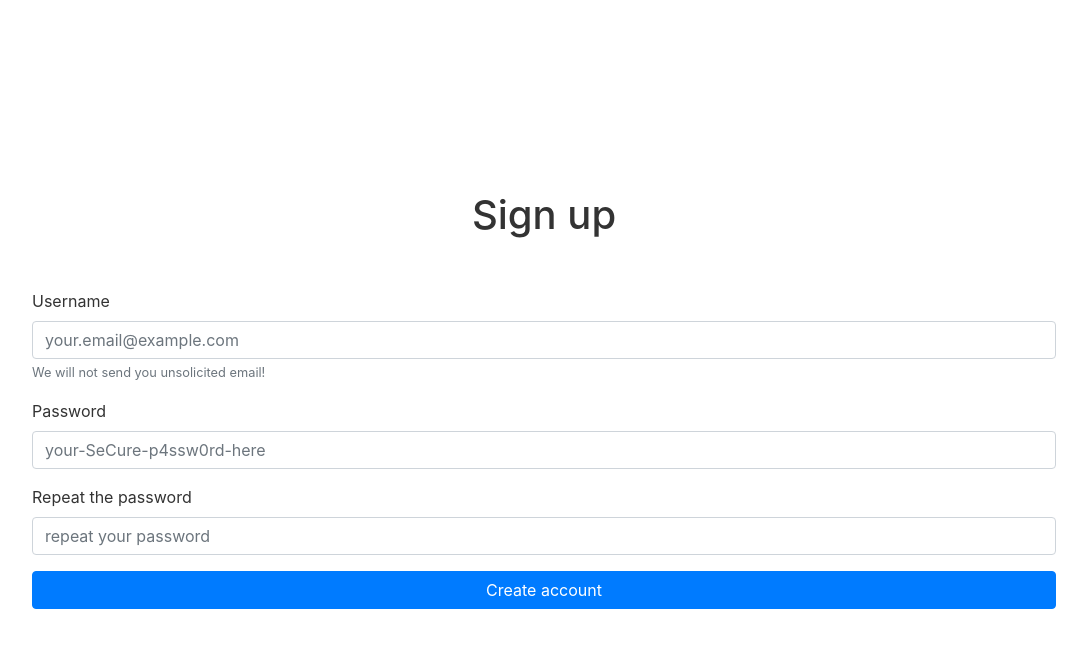
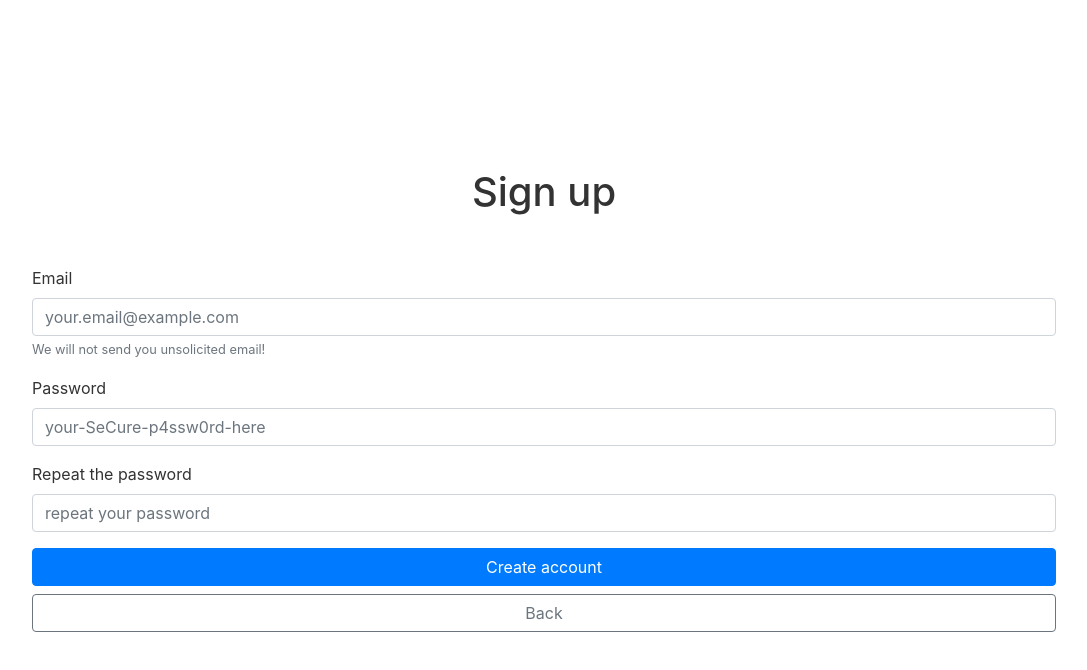
Before and after one commit to teekkari/staysane, a React (Create React App) app in the folder frontend/: page / in a window 1280 px wide. Both pictures are taken after a click on the button "Sign up". Shown: the top 670 px of the page, without its empty margins (96-1183 px from the left). Built offline with nearby package versions, Linux system fonts and the light colour scheme.

Commit message:
Added error handling to signup and form onchange handler and a back to login -button

```diff
--- a/frontend/src/components/authentication/Signup.js
+++ b/frontend/src/components/authentication/Signup.js
@@ -31,6 +31,12 @@ class Signup extends React.Component {
         }
     }
 
+    formChangeHandler = (event) => {
+        this.setState({
+            [event.target.attributes.id.value]: event.target.value
+        });
+    }
+
     register = (event) => {
         event.preventDefault();
 
@@ -42,9 +48,12 @@ class Signup extends React.Component {
 
         axios.put(API.baseUrl + API.authentication, data)
             .then( (response) => {
-                this.showSignupForm(false);
+                this.props.showSignupForm(false);
             })
             .catch( (error) => {
+                // if error.response defined => server responded with a specific error
+                if (error.response) {
+                    console.log(error.response);
 
                     let errorText = "";
                     switch(error.response.data) {
@@ -68,6 +77,9 @@ class Signup extends React.Component {
                         showError: true,
                         errorText: errorText
                     });
+                } else { // no error.response, it's probably unhandled promise
+                    console.log(error);
+                }
             });
     }
 
@@ -78,7 +90,7 @@ class Signup extends React.Component {
                 {this.displayError()}
                 <Form>
                     <Form.Group controlId="email">
-                        <Form.Label>Username</Form.Label>
+                        <Form.Label>Email</Form.Label>
                         <Form.Control type="email" placeholder="your.email@example.com" onChange={this.formChangeHandler}/>
                         <Form.Text className="text-muted">We will not send you unsolicited email!</Form.Text>
                     </Form.Group>
@@ -96,6 +108,11 @@ class Signup extends React.Component {
                     <Button variant="primary" type="submit" block onClick={this.register}>
                         Create account
                     </Button>
+
+                    <Button variant="outline-secondary" block onClick={ () => this.props.showSignupForm(false)}>
+                        Back
+                    </Button>
+
                 </Form>
             </div>
         );
```
Lines whose indentation alone changed are shown as unchanged.
